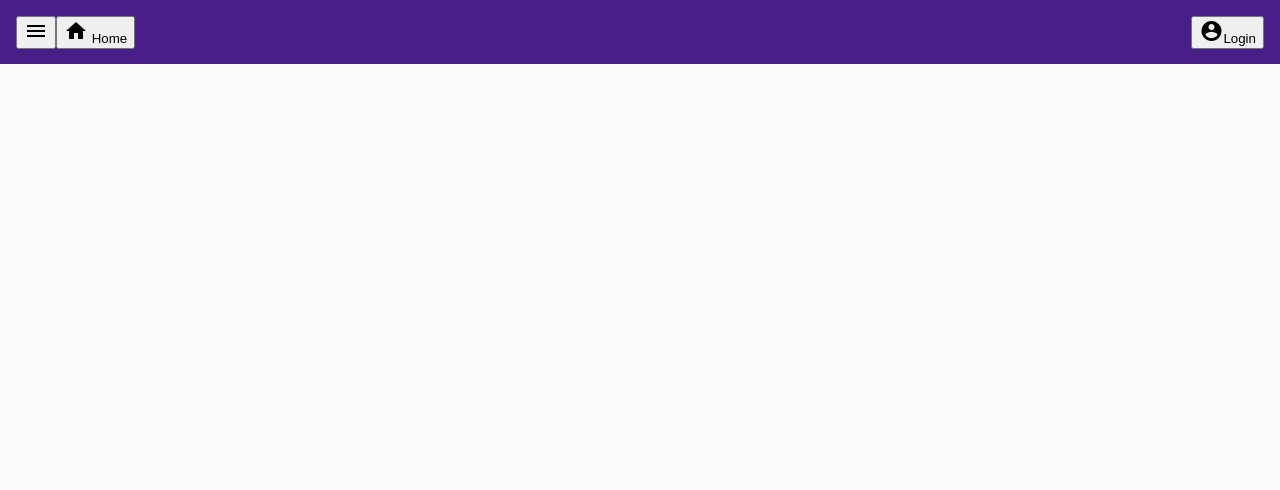
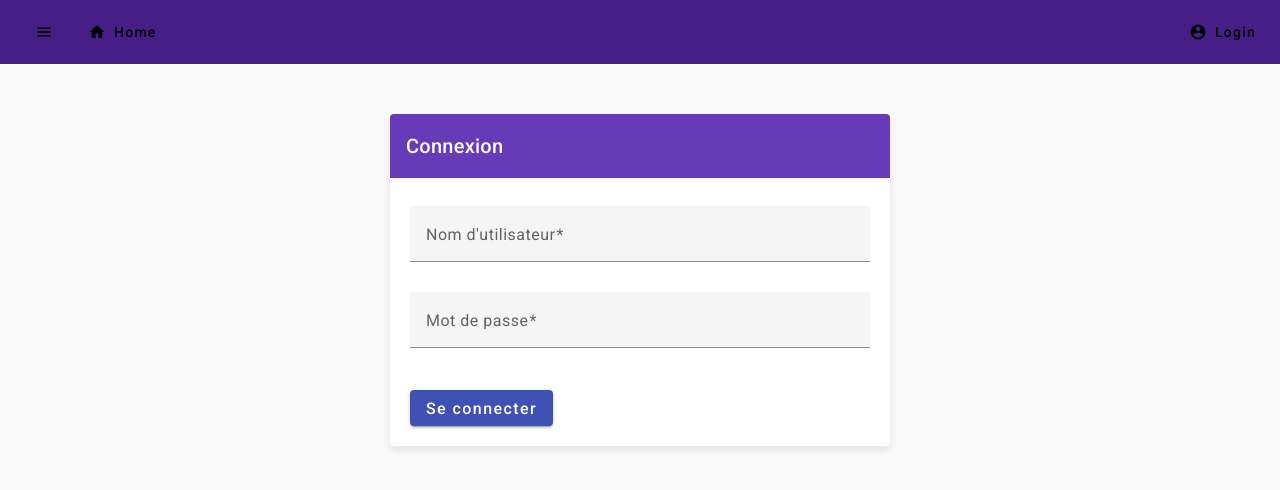
Before and after one commit to SaillantNicolas/ProjetFinaleAngular, an Angular app: page /login in a window 1280 px wide. Before the commit this address led to /. Shown: the top 490 px of the page. Built offline with nearby package versions, Linux system fonts and the light colour scheme.

Commit message:
Add login and logout

```diff
--- /dev/null
+++ b/src/app/login-form/login-form.component.css
@@ -0,0 +1,51 @@
+.login-card {
+    margin: auto;
+    margin-top: 50px;
+    width: 100%;
+    max-width: 500px;
+    background-color: #FFFFFF;
+    box-shadow: 0 4px 8px rgba(0, 0, 0, 0.1);
+  }
+
+  .login-card mat-card-header {
+    background-color: #673AB7;
+    color: white;
+    text-align: center;
+    padding: 16px;
+    border-top-left-radius: 4px;
+    border-top-right-radius: 4px;
+  }
+
+  .login-card mat-card-content {
+    padding: 20px;
+    display: flex;
+    flex-direction: column;
+  }
+
+  .login-card mat-form-field {
+    width: 100%;
+    margin-top: 8px;
+  }
+
+  .login-card input.mat-input-element {
+    padding: 0 16px;
+  }
+
+  .login-card .mat-form-field-label {
+    color: rgba(0,0,0,.6);
+  }
+
+  .login-card .mat-form-field-underline {
+    background-color: rgba(0,0,0,.42);
+  }
+
+  .login-card button {
+    margin-top: 20px;
+    background-color: #3F51B5;
+    color: white;
+    font-size: 16px;
+  }
+
+  .full-width {
+    width: 100%;
+  }
--- /dev/null
+++ b/src/app/login-form/login-form.component.html
@@ -0,0 +1,18 @@
+<mat-card class="login-card">
+    <mat-card-header>
+      <mat-card-title>Connexion</mat-card-title>
+    </mat-card-header>
+    <mat-card-content>
+      <form class="login-form" (ngSubmit)="onSubmit()">
+        <mat-form-field class="full-width">
+          <input matInput placeholder="Entrez votre nom d'utilisateur" [(ngModel)]="user" name="user" required>
+          <mat-label>Nom d'utilisateur</mat-label>
+        </mat-form-field>
+        <mat-form-field class="full-width">
+          <input matInput type="password" placeholder="Entrez votre mot de passe" [(ngModel)]="password" name="password" required>
+          <mat-label>Mot de passe</mat-label>
+        </mat-form-field>
+        <button mat-raised-button color="primary" type="submit">Se connecter</button>
+      </form>
+    </mat-card-content>
+  </mat-card>
--- /dev/null
+++ b/src/app/login-form/login-form.component.ts
@@ -0,0 +1,36 @@
+import { Component } from '@angular/core';
+import { ActivatedRoute, Router } from '@angular/router';
+import { AuthService } from '../services/auth.service';
+
+@Component({
+  selector: 'app-login-form',
+  templateUrl: './login-form.component.html',
+  styleUrls: ['./login-form.component.css']
+})
+export class LoginFormComponent {
+  user: string = '';
+  password: string = '';
+
+  constructor(private route: ActivatedRoute, private router: Router, private authService: AuthService) {}
+
+  // Méthode pour traiter la soumission du formulaire
+  onSubmit(): void {
+    this.authService.login(this.user, this.password).subscribe((accounts) => {
+      const account = accounts.find(acc => acc.user === this.user && acc.password === this.password);
+      if (account) {
+        localStorage.setItem('user', JSON.stringify(account));
+        console.log(account);
+        if (account.admin === true) {
+          console.log('Connexion réussie en tant qu\'administrateur!');
+          this.router.navigate(['/home']);
+        }
+        else{
+          console.log('Connexion réussie!');
+          this.router.navigate(['/home']);
+        }
+        } else {
+        alert('Nom d\'utilisateur ou mot de passe incorrect.');
+      }
+    });
+  }
+}
--- /dev/null
+++ b/src/app/models/login.model.ts
@@ -0,0 +1,6 @@
+export interface Login {
+    _id: string;
+    password: string;
+    user: string;
+    admin: boolean;
+}
--- a/src/app/navbar/navbar.component.html
+++ b/src/app/navbar/navbar.component.html
@@ -3,9 +3,16 @@
         <button mat-button (click)="toggleSidebar()"> <mat-icon> menu </mat-icon> </button>
         <button mat-button routerLink="/home" ><mat-icon> home </mat-icon> Home </button>
         <span class="spacer"></span>
-        <button mat-button routerLink="/login" >
-            <mat-icon>account_circle</mat-icon>Login
-        </button>
+        <ng-container *ngIf="!isLoggedIn()">
+            <button mat-button routerLink="/login" >
+                <mat-icon>account_circle</mat-icon>Login
+            </button>
+        </ng-container>
+        <ng-container *ngIf="isLoggedIn()">
+            <button mat-button (click)="logout()" >
+                <mat-icon>account_circle</mat-icon>Logout
+            </button>
+        </ng-container>
     </mat-toolbar-row>
 </mat-toolbar>
 
--- a/src/app/navbar/navbar.component.ts
+++ b/src/app/navbar/navbar.component.ts
@@ -1,4 +1,6 @@
 import { Component } from '@angular/core';
+import { Router } from '@angular/router';
+import { AuthService } from '../services/auth.service';
 
 @Component({
   selector: 'app-navbar',
@@ -8,6 +10,17 @@ import { Component } from '@angular/core';
 export class NavbarComponent {
   isSidebarOpened = false;
 
+  constructor(private authService: AuthService, private router: Router) {
+  }
+
+  public isLoggedIn(): boolean {
+    return this.authService.loggedIn;
+  }
+
+  logout(){
+    this.authService.logout();
+    this.router.navigate(['/home']);
+  }
   toggleSidebar() {
     this.isSidebarOpened = !this.isSidebarOpened;
   }
--- /dev/null
+++ b/src/app/services/auth.service.ts
@@ -0,0 +1,32 @@
+import { Injectable } from '@angular/core';
+import { HttpClient } from '@angular/common/http';
+import { Observable } from 'rxjs';
+import { Login } from '../models/login.model';
+
+
+@Injectable({
+  providedIn: 'root'
+})
+export class AuthService {
+  private apiUrl = 'http://localhost:8010/api/accounts';
+  loggedIn = false;
+  constructor(private http: HttpClient) {}
+
+  // Méthode pour se connecter
+  login(user: string, password: string): Observable<Login[]> {
+    this.loggedIn = true;
+    return this.http.get<Login[]>(`${this.apiUrl}?user=${user}&password=${password}`);
+  }
+
+  // Méthode pour vérifier le statut d'administrateur
+  isAdmin(): boolean {
+    const user = JSON.parse(localStorage.getItem('user') || 'null');
+    return user != null && user.admin;
+  }
+
+  // Méthode pour déconnecter l'utilisateur
+  logout(): void {
+    this.loggedIn = false;
+    localStorage.removeItem('user');
+  }
+}
```
Also changed, not shown: src/app/app.module.ts (+15 -1 lines).
